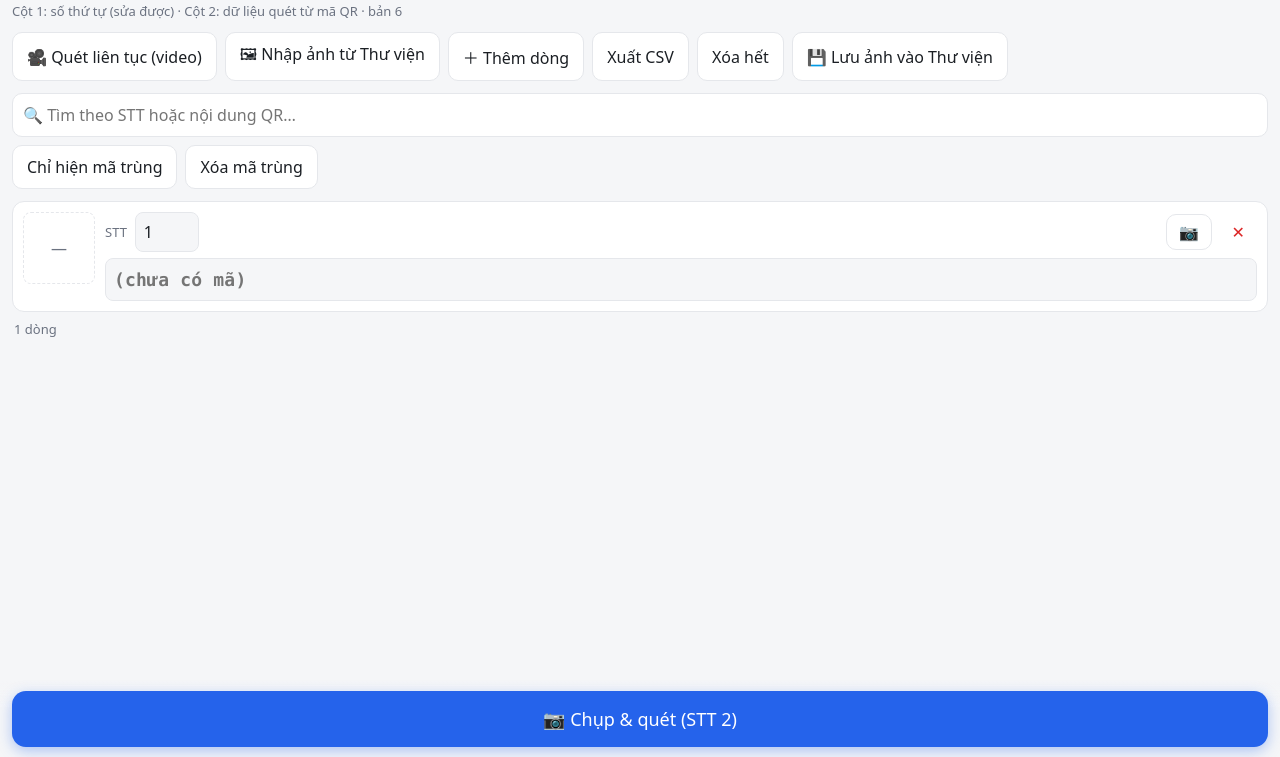
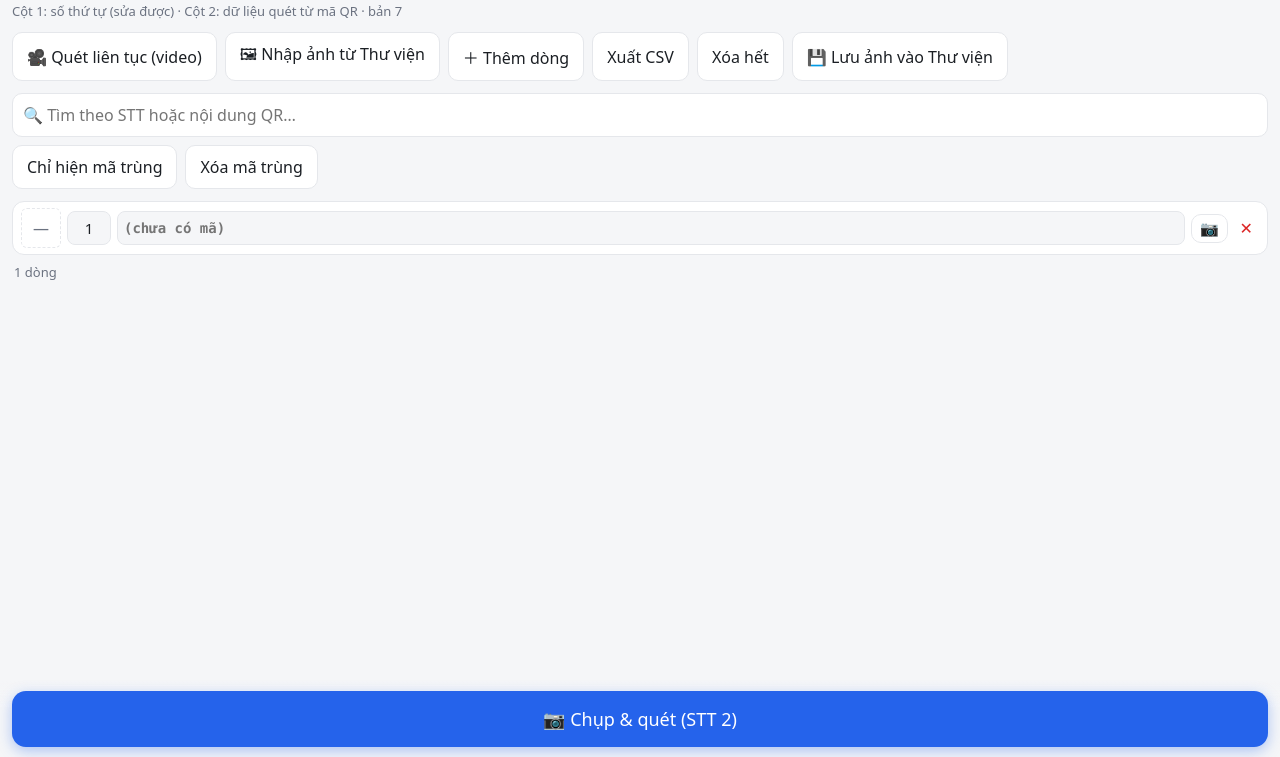
Before and after one commit to damhien3568-tech/TN-vin, a plain HTML site: page index.html in a window 1280 px wide. Both pictures are taken after a click on the button "＋ Thêm dòng". Shown: the part 43-800 px from the top of the page. Drawn offline with nearby package versions, Linux system fonts and the light colour scheme.

Commit message:
Add files via upload

```diff
--- a/index.html
+++ b/index.html
@@ -21,21 +21,21 @@ table{width:100%;border-collapse:collapse}
 th,td{padding:8px;border-bottom:1px solid var(--bd);text-align:left;vertical-align:middle}
 th{font-size:13px;color:var(--mu)}
 tr:last-child td{border-bottom:0}
-input.stt{width:64px;font:inherit;padding:8px;border:1px solid var(--bd);border-radius:8px;background:var(--bg);color:var(--tx)}
+input.stt{width:44px;flex:none;font:inherit;font-size:15px;text-align:center;padding:6px 2px;border:1px solid var(--bd);border-radius:8px;background:var(--bg);color:var(--tx)}
 .qr{word-break:break-all;min-width:120px}
 .empty{color:var(--mu)}
 .sr{width:100%;font:inherit;padding:10px;border:1px solid var(--bd);border-radius:10px;background:var(--card);color:var(--tx);margin-bottom:8px}
 tr.dup td{background:rgba(220,38,38,.13)}
 button.on{background:var(--pr);color:#fff;border-color:var(--pr)}
-.qin{width:100%;min-width:0;font:600 18px ui-monospace,Menlo,monospace;letter-spacing:.2px;padding:10px 8px;border:1px solid var(--bd);border-radius:8px;background:var(--bg);color:var(--tx)}
+.qin{flex:1;width:100%;min-width:0;font:600 14px ui-monospace,Menlo,monospace;letter-spacing:0;padding:8px 6px;border:1px solid var(--bd);border-radius:8px;background:var(--bg);color:var(--tx)}
 .qin.bad{border-color:var(--dg);background:rgba(220,38,38,.1)}
-img.th{width:72px;height:72px;object-fit:cover;border-radius:8px;border:1px solid var(--bd);display:block}
-.noimg{width:72px;height:72px;display:flex;align-items:center;justify-content:center;color:var(--mu);border:1px dashed var(--bd);border-radius:8px}
-.rw{display:grid;grid-template-columns:72px minmax(0,1fr);gap:10px;padding:10px;border-bottom:1px solid var(--bd);align-items:start}
+img.th{width:40px;height:40px;flex:none;object-fit:cover;border-radius:6px;border:1px solid var(--bd);display:block}
+.noimg{width:40px;height:40px;flex:none;display:flex;align-items:center;justify-content:center;color:var(--mu);border:1px dashed var(--bd);border-radius:6px}
+.rw{display:flex;align-items:center;gap:6px;padding:6px 8px;border-bottom:1px solid var(--bd)}
 .rw:last-child{border-bottom:0}
 .rw.dup{background:rgba(220,38,38,.13)}
-.tp{display:flex;align-items:center;gap:8px;margin-bottom:6px}
-.tp button{padding:6px 12px}
+.rw button.g{flex:none;padding:6px 8px;font-size:15px;line-height:1}
+.rw button.d{flex:none;padding:6px 6px;font-size:16px;line-height:1}
 .lb{color:var(--mu);font-size:13px}
 .act{display:flex;flex-direction:column;gap:2px;align-items:flex-start}
 body{padding-bottom:calc(env(safe-area-inset-bottom) + 90px)}
@@ -54,12 +54,18 @@ body{padding-bottom:calc(env(safe-area-inset-bottom) + 90px)}
 video{flex:1;width:100%;object-fit:cover;min-height:0}
 #st{color:#fff;padding:12px;text-align:center;background:#000;padding-bottom:calc(env(safe-area-inset-bottom) + 12px)}
 #st button{margin:8px 3px 0;background:#fff;color:#000}
+#st .cr{display:flex;align-items:center;justify-content:space-between;margin-top:8px}
+#st .cr button{margin:0}
+#st .cr .sd{width:76px;display:flex;align-items:center}
+#st .cr .sd:last-child{justify-content:flex-end}
+#lt{width:56px;height:56px;border-radius:10px;border:2px solid #fff;object-fit:cover;background:#222;visibility:hidden}
+#lt.on{visibility:visible}
 .fr{position:absolute;left:50%;top:40%;width:60vw;max-width:280px;aspect-ratio:1;transform:translate(-50%,-50%);border:3px solid #22c55e;border-radius:16px;pointer-events:none}
 </style>
 </head>
 <body>
 <h1>Quét QR</h1>
-<div class="sub">Cột 1: số thứ tự (sửa được) · Cột 2: dữ liệu quét từ mã QR · bản 6</div>
+<div class="sub">Cột 1: số thứ tự (sửa được) · Cột 2: dữ liệu quét từ mã QR · bản 7</div>
 <div class="bar">
   <button class="g" id="scanAll">🎥 Quét liên tục (video)</button>
   <button class="g" id="impBtn">🖼 Nhập ảnh từ Thư viện</button>
@@ -84,7 +90,7 @@ video{flex:1;width:100%;object-fit:cover;min-height:0}
 <div id="ov">
   <video id="v" playsinline muted></video>
   <div class="fr"></div>
-  <div id="st"><div id="msg">Đang mở camera…</div><div id="dbg" style="display:none;font-size:11px;color:#9ca3af;margin-top:4px"></div><button id="snap" style="font-size:20px;padding:14px 28px">📸 CHỤP</button> <button id="pick" style="display:none">📷 Camera máy</button> <button id="dump" style="display:none">🐞 Lưu khung hình</button> <button id="close">Đóng</button><input type="file" id="ph" accept="image/*" capture="environment" hidden></div>
+  <div id="st"><div id="msg">Đang mở camera…</div><div id="dbg" style="display:none;font-size:11px;color:#9ca3af;margin-top:4px"></div><div class="cr"><div class="sd"><img id="lt" alt=""></div><button id="snap" style="font-size:20px;padding:14px 28px">📸 CHỤP</button><div class="sd"><button id="close">Đóng</button></div></div><button id="pick" style="display:none">📷 Camera máy</button> <button id="dump" style="display:none">🐞 Lưu khung hình</button><input type="file" id="ph" accept="image/*" capture="environment" hidden></div>
 </div>
 <canvas id="cv" hidden></canvas>
 
@@ -109,25 +115,19 @@ function render(){
     if(ql&&!(String(r.stt).toLowerCase().includes(ql)||String(r.qr).toLowerCase().includes(ql)))return;
     shown++;
     const d=document.createElement('div');d.className='rw'+(isDup(r)?' dup':'');
-    const tw=document.createElement('div');
-    if(r.img){const im=document.createElement('img');im.className='th';im.alt='';im.onclick=()=>openViewer(r);thumbFor(r.img,im);tw.appendChild(im)}
-    else tw.innerHTML='<div class="noimg">—</div>';
-    const mn=document.createElement('div');mn.style.minWidth='0';
-    const tp=document.createElement('div');tp.className='tp';
-    const lb=document.createElement('span');lb.className='lb';lb.textContent='STT';
-    const inp=document.createElement('input');inp.className='stt';inp.value=r.stt;inp.inputMode='numeric';
+    let tw;
+    if(r.img){tw=document.createElement('img');tw.className='th';tw.alt='';tw.onclick=()=>openViewer(r);thumbFor(r.img,tw)}
+    else{tw=document.createElement('div');tw.className='noimg';tw.textContent='—'}
+    const inp=document.createElement('input');inp.className='stt';inp.value=r.stt;inp.inputMode='numeric';inp.setAttribute('aria-label','STT');
     inp.onchange=()=>{r.stt=inp.value;save()};
-    const sp=document.createElement('span');sp.style.flex='1';
+    const qi=document.createElement('input');qi.className='qin'+(r.fail&&!r.qr?' bad':'');
+    qi.value=r.qr||'';qi.placeholder=r.fail?'Nhập tay VIN':'(chưa có mã)';
+    qi.setAttribute('autocapitalize','characters');qi.setAttribute('autocomplete','off');qi.spellcheck=false;
+    qi.onchange=()=>{r.qr=qi.value.trim();if(r.qr)r.fail=false;save();render()};
     const b=document.createElement('button');b.className='g';b.textContent='📷';b.onclick=()=>startScan(i,true);
     const x=document.createElement('button');x.className='d';x.textContent='✕';
     x.onclick=()=>{if(r.img){const o=r.img;idb('readwrite',s=>s.delete(o))}rows.splice(i,1);save();render()};
-    tp.append(lb,inp,sp,b,x);
-    const qi=document.createElement('input');qi.className='qin'+(r.fail&&!r.qr?' bad':'');
-    qi.value=r.qr||'';qi.placeholder=r.fail?'Không quét được – nhập tay':'(chưa có mã)';
-    qi.setAttribute('autocapitalize','characters');qi.setAttribute('autocomplete','off');qi.spellcheck=false;
-    qi.onchange=()=>{r.qr=qi.value.trim();if(r.qr)r.fail=false;save();render()};
-    mn.append(tp,qi);
-    d.append(tw,mn);tb.appendChild(d);
+    d.append(tw,inp,qi,b,x);tb.appendChild(d);
   });
   const nd=rows.filter(isDup).length;
   $('cnt').textContent=(shown===rows.length?rows.length+' dòng':shown+'/'+rows.length+' dòng')+(nd?' · '+nd+' dòng trùng (tô đỏ)':'');
@@ -294,7 +294,7 @@ function found(data,src,w,h){
   else{row=rows[mode];row.qr=data;row.fail=false;if(row.img){const o=row.img;row.img=null;idb('readwrite',s=>s.delete(o))}}
   const p=src?savePhoto(src,w,h):null;
   render();
-  if(p)p.then(id=>{if(id){row.img=id;render()}});
+  if(p)p.then(id=>{if(id){row.img=id;render();setLast(row)}});
   if(mode==='all'){$('msg').textContent='✓ Đã lưu: '+data.slice(0,60);return false}
   stopScan();return true;
 }
@@ -311,8 +311,16 @@ async function photoDecode(src,w,h){
   if(!ok)$('msg').textContent='Chưa đọc được. Chụp gần hơn, đủ sáng, giữ yên máy.';
   busy=false;return ok;
 }
+let lastRow=null;
+function setLast(row){
+  if(!row||!row.img)return;
+  lastRow=row;const lt=$('lt');
+  lt.removeAttribute('src');thumbFor(row.img,lt);lt.classList.add('on');
+}
+$('lt').onclick=()=>{if(lastRow&&lastRow.img)openViewer(lastRow)};
 async function startScan(target,shot){
   mode=target;shotOnly=!!shot;last='';busy=false;
+  lastRow=null;$('lt').classList.remove('on');
   $('ov').classList.add('on');$('msg').textContent='Đang mở camera…';
   try{
     stream=await navigator.mediaDevices.getUserMedia({video:{facingMode:{ideal:'environment'},width:{ideal:shotOnly?3840:1920},height:{ideal:shotOnly?2160:1080}},audio:false});
@@ -356,6 +364,7 @@ $('snap').onclick=async()=>{
   try{res=await addFromImage(c,c.width,c.height,mode==='all'?'new':mode)}catch(e){}
   busy=false;
   if(!res){$('msg').textContent='Có lỗi, thử chụp lại.';return}
+  setLast(res.row);
   if(res.code){
     $('msg').textContent='✓ STT '+res.row.stt+': '+res.code;
     if(mode!=='all')stopScan();
```
